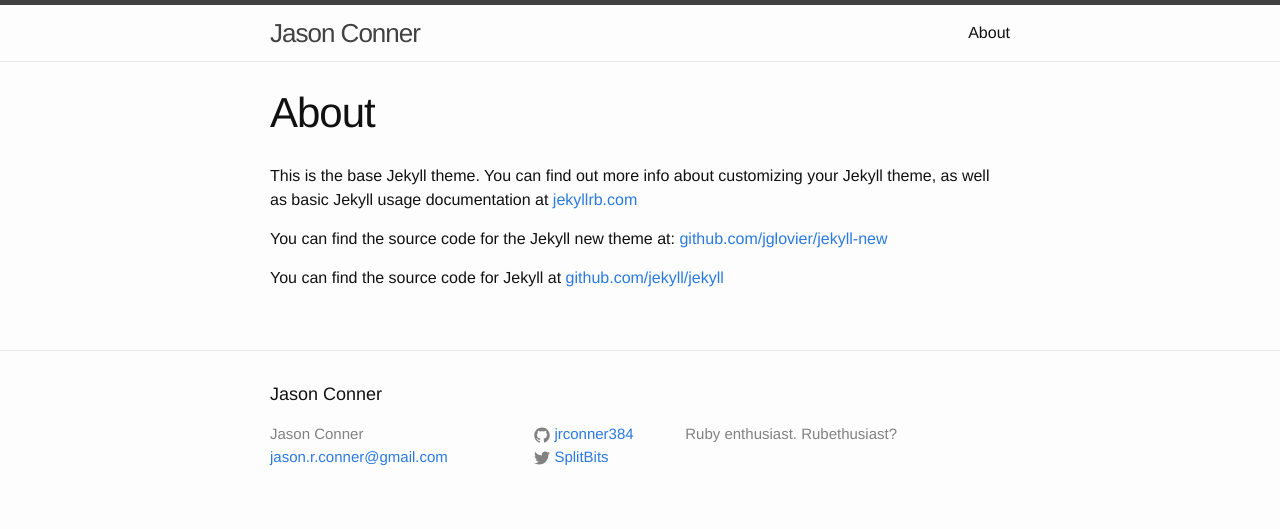
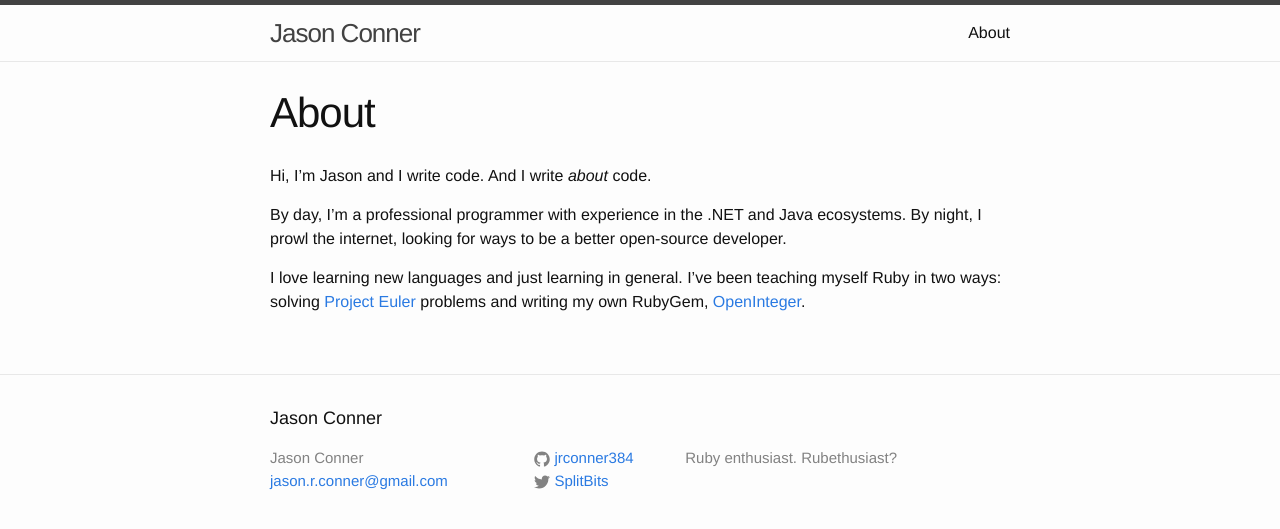
Before and after one commit to jrconner384/jrconner384old.github.io, a Jekyll site: the page built from about.md, in a window 1280 px wide. Shown: the top 529 px of the page. Built offline with Jekyll 4.4.1, drawn with Linux system fonts in a browser that asks for light colours.

Commit message:
Making about.md about me.

```diff
--- a/about.md
+++ b/about.md
@@ -3,9 +3,8 @@ layout: page
 title: About
 permalink: /about/
 ---
+Hi, I'm Jason and I write code. And I write _about_ code.
 
-This is the base Jekyll theme. You can find out more info about customizing your Jekyll theme, as well as basic Jekyll usage documentation at [jekyllrb.com](http://jekyllrb.com/)
+By day, I'm a professional programmer with experience in the .NET and Java ecosystems. By night, I prowl the internet, looking for ways to be a better open-source developer.
 
-You can find the source code for the Jekyll new theme at: [github.com/jglovier/jekyll-new](https://github.com/jglovier/jekyll-new)
-
-You can find the source code for Jekyll at [github.com/jekyll/jekyll](https://github.com/jekyll/jekyll)
+I love learning new languages and just learning in general. I've been teaching myself Ruby in two ways: solving [Project Euler](projecteuler.net) problems and writing my own RubyGem, [OpenInteger](https://github.com/jrconner384/open_integer).
```
